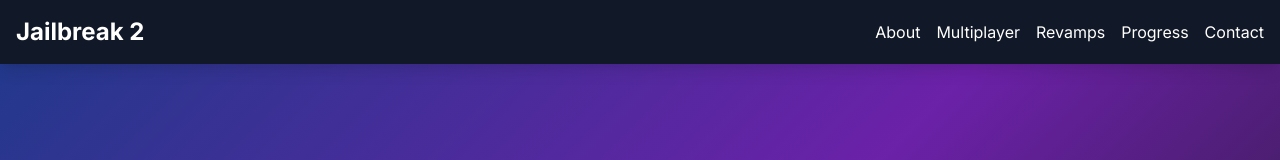
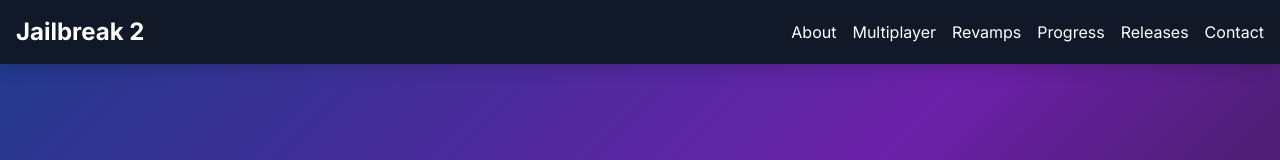
Before and after one commit to THE1tsdr1ppy/THE1tsdr1ppy.github.io, a plain HTML site: page index.html in a window 1280 px wide. Shown: the top 160 px of the page. Drawn offline with nearby package versions, Linux system fonts and the light colour scheme.

Commit message:
Update index.html

```diff
--- a/index.html
+++ b/index.html
@@ -101,6 +101,7 @@
                     <li><a href="https://THE1tsdr1ppy.github.io/multiplayer.html" class="hover:text-blue-400 transition-colors">Multiplayer</a></li>
                     <li><a href="https://THE1tsdr1ppy.github.io/everything-revamped.html" class="hover:text-blue-400 transition-colors">Revamps</a></li>
                     <li><a href="#progress" class="hover:text-blue-400 transition-colors">Progress</a></li>
+                    <li><a href="https://THE1tsdr1ppy.github.io/releases.html" class="hover:text-blue-400 transition-colors">Releases</a></li>
                     <li><a href="#contact" class="hover:text-blue-400 transition-colors">Contact</a></li>
                 </ul>
             </nav>
```
